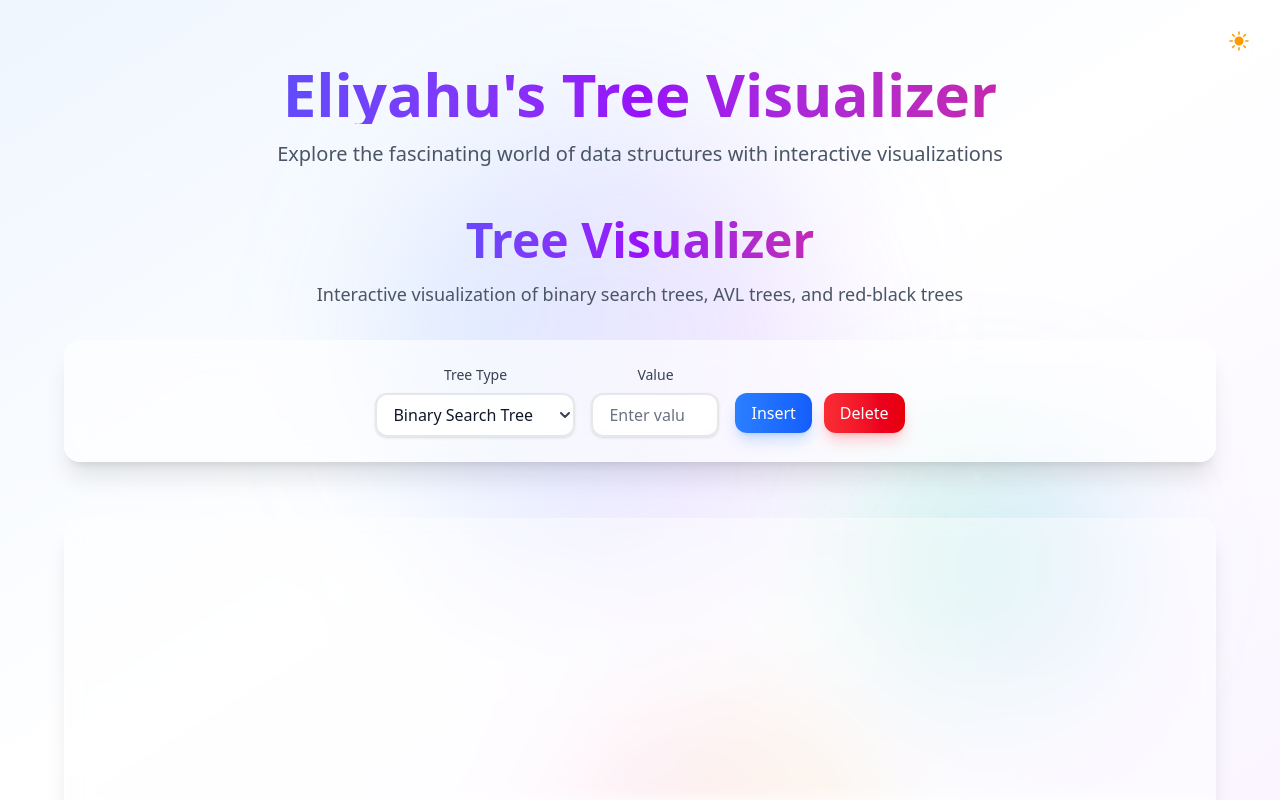
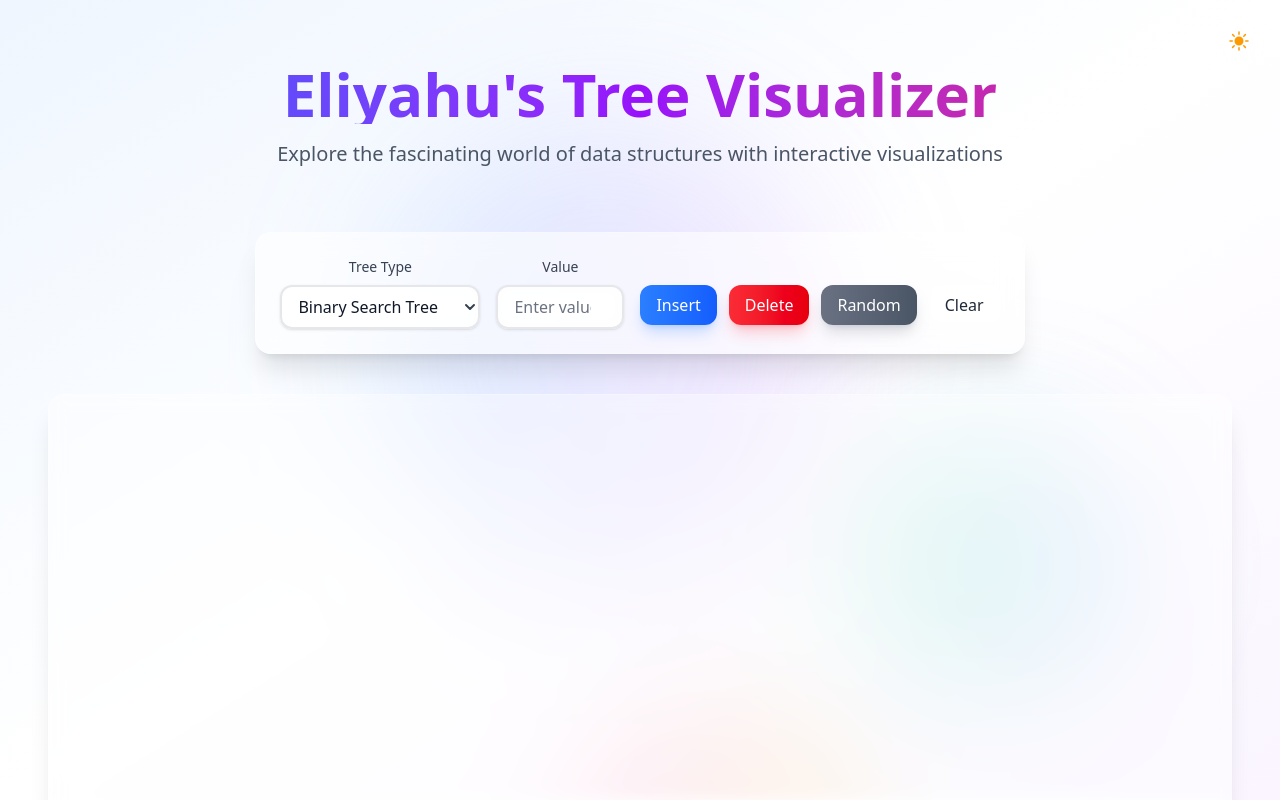
Before and after one commit to eliyahuri/binaryTreeExample, a React (Vite) app: page / in a window 1280 px wide. Shown: the top 800 px of the page. Built offline with nearby package versions, Linux system fonts and the light colour scheme.

Commit message:
refactor: Remove Binomial Heap components and update BinaryTree and Controls for improved functionality

```diff
--- a/src/BinaryTree.tsx
+++ b/src/BinaryTree.tsx
@@ -12,14 +12,6 @@ import {
   TreeKind,
   TreeNode,
 } from "./BinaryTree/utils/tree";
-import {
-  bhCreate,
-  bhExtractMin,
-  bhInsert,
-  BinomialHeap,
-  // bhFindMin, (unused)
-  layoutBH,
-} from "./components/BinomialHeap/utils/binomialHeap";
 
 /**
  * BinaryTree component renders the interactive tree visualizer UI.
@@ -30,10 +22,9 @@ export default function BinaryTree() {
   const [root, setRoot] = useState<TreeNode | null>(null);
   const [input, setInput] = useState("");
   const [viewBox, setViewBox] = useState("0 0 800 500");
-  const [bh, setBh] = useState<BinomialHeap>(bhCreate());
 
   useEffect(() => {
-    if (kind !== "BH" && root) {
+    if (root) {
       layoutTree(root);
       // Compute extents
       let minX = Infinity,
@@ -69,126 +60,87 @@ export default function BinaryTree() {
 
       setViewBox(`${viewX} ${viewY} ${viewW} ${viewH}`);
     }
-    if (kind === "BH") {
-      layoutBH(bh);
-      // compute extents
-      let minX = Infinity,
-        maxX = -Infinity,
-        minY = Infinity,
-        maxY = -Infinity;
-      const visit = (n: any) => {
-        if (!n) return;
-        minX = Math.min(minX, n.x);
-        maxX = Math.max(maxX, n.x);
-        minY = Math.min(minY, n.y);
-        maxY = Math.max(maxY, n.y);
-        n.children.forEach((c: any) => visit(c));
-      };
-      bh.roots.forEach((r) => visit(r));
-      const padding = NODE_R * 1.5;
-      const yShift = -minY + padding;
-      const applyY = (n: any) => {
-        if (!n) return;
-        n.y += yShift;
-        n.children.forEach((c: any) => applyY(c));
-      };
-      bh.roots.forEach((r) => applyY(r));
-      const viewX = minX - padding;
-      const viewY = 0;
-      const viewW = maxX - minX + padding * 2;
-      const viewH = maxY - minY + padding * 3;
-      setViewBox(`${viewX} ${viewY} ${viewW} ${viewH}`);
-    }
   }, [root, kind]);
 
-  useEffect(() => {
-    setRoot(null);
-    setInput("");
-  }, [kind]);
+  const handleInsert = () => {
+    const val = parseInt(input, 10);
+    if (isNaN(val)) return;
 
-  /**
-   * Inserts the numeric value currently typed into the input.
-   *
-   * Handles the logic for the selected tree kind and clears the input.
-   */
-  const insert = () => {
-    const val = Number(input);
-    if (isNaN(val)) return;
-    if (kind === "BH") {
-      // Insert into Binomial Heap
-      setBh(bhInsert(bh, val));
-      setInput("");
-      return;
+    switch (kind) {
+      case "BST":
+        setRoot(bstInsert(root, val));
+        break;
+      case "AVL":
+        setRoot(avlInsert(root, val));
+        break;
+      case "RBT":
+        setRoot(rbtInsert(root, val));
+        break;
+      default:
+        break;
     }
-    let updated: TreeNode;
-    if (kind === "AVL") updated = avlInsert(root, val);
-    else if (kind === "RBT") updated = rbtInsert(root, val);
-    else updated = bstInsert(root, val);
-    setRoot({ ...updated });
     setInput("");
   };
 
-  /**
-   * Removes the node matching the value in the input from the tree.
-   *
-   * Only applicable for binary search based trees; binomial trees are
-   * immutable in this demo and thus ignore removal.
-   */
-  const remove = () => {
-    const val = Number(input);
+  const handleDelete = () => {
+    const val = parseInt(input, 10);
     if (isNaN(val)) return;
-    if (kind === "BH") {
-      // Extract min from Binomial Heap
-      setBh(bhExtractMin(bh));
-      setInput("");
-      return;
+
+    switch (kind) {
+      case "BST":
+        setRoot(bstDelete(root, val));
+        break;
+      case "AVL":
+        // setRoot(avlDelete(root, val));
+        break;
+      case "RBT":
+        // setRoot(rbtDelete(root, val));
+        break;
+      default:
+        break;
     }
-    const updated = bstDelete(root, val);
-    setRoot(updated ? { ...updated } : null);
     setInput("");
   };
 
+  const handleRandom = () => {
+    const val = Math.floor(Math.random() * 100);
+    switch (kind) {
+      case "BST":
+        setRoot(bstInsert(root, val));
+        break;
+      case "AVL":
+        setRoot(avlInsert(root, val));
+        break;
+      case "RBT":
+        setRoot(rbtInsert(root, val));
+        break;
+      default:
+        break;
+    }
+  };
+
+  const handleClear = () => {
+    setRoot(null);
+  };
+
   return (
-    <div className="flex flex-col items-center space-y-8">
     <motion.div
-        initial={{ opacity: 0, y: -20 }}
-        animate={{ opacity: 1, y: 0 }}
-        transition={{ duration: 0.5 }}
-        className="text-center"
-      >
-        <h1 className="text-4xl sm:text-5xl font-bold bg-gradient-to-r from-blue-600 via-purple-600 to-pink-600 bg-clip-text text-transparent mb-4">
-          Tree Visualizer
-        </h1>
-        <p className="text-lg text-gray-600 dark:text-gray-400 max-w-2xl mx-auto">
-          Interactive visualization of binary search trees, AVL trees, and
-          red-black trees
-        </p>
-      </motion.div>
-
-      <motion.div
-        initial={{ opacity: 0, scale: 0.95 }}
-        animate={{ opacity: 1, scale: 1 }}
-        transition={{ duration: 0.5, delay: 0.2 }}
-        className="w-full max-w-6xl"
+      initial={{ opacity: 0 }}
+      animate={{ opacity: 1 }}
+      exit={{ opacity: 0 }}
+      className="flex h-full w-full flex-col items-center justify-center gap-4 p-4"
     >
       <Controls
         kind={kind}
         setKind={setKind}
         input={input}
         setInput={setInput}
-          onInsert={insert}
-          onRemove={remove}
+        onInsert={handleInsert}
+        onDelete={handleDelete}
+        onRandom={handleRandom}
+        onClear={handleClear}
       />
-      </motion.div>
-
-      <motion.div
-        initial={{ opacity: 0, y: 20 }}
-        animate={{ opacity: 1, y: 0 }}
-        transition={{ duration: 0.5, delay: 0.4 }}
-        className="w-full max-w-6xl"
-      >
       <TreeSVG root={root} viewBox={viewBox} />
     </motion.div>
-    </div>
   );
 }
--- a/src/BinaryTree/components/Controls.tsx
+++ b/src/BinaryTree/components/Controls.tsx
@@ -12,7 +12,9 @@ interface ControlsProps {
   input: string;
   setInput: (input: string) => void;
   onInsert: () => void;
-  onRemove: () => void;
+  onDelete: () => void;
+  onRandom: () => void;
+  onClear: () => void;
 }
 
 /**
@@ -26,7 +28,9 @@ export default function Controls({
   input,
   setInput,
   onInsert,
-  onRemove,
+  onDelete,
+  onRandom,
+  onClear,
 }: ControlsProps) {
   return (
     <div className="flex flex-wrap gap-4 mb-6 items-center justify-center p-6 bg-white/60 dark:bg-gray-900/60 backdrop-blur-md rounded-2xl border border-white/20 dark:border-gray-700/20 shadow-xl">
@@ -42,7 +46,6 @@ export default function Controls({
           <option value="BST">Binary Search Tree</option>
           <option value="AVL">AVL Tree</option>
           <option value="RBT">Red-Black Tree</option>
-          <option value="BH">Binomial Heap</option>
         </Select>
       </div>
 
@@ -63,15 +66,15 @@ export default function Controls({
         <Button onClick={onInsert} variant="primary" size="md">
           Insert
         </Button>
-        {kind === "BH" ? (
-          <Button onClick={onRemove} variant="danger" size="md">
-            Extract Min
-          </Button>
-        ) : (
-          <Button onClick={onRemove} variant="danger" size="md">
-            Delete
-          </Button>
-        )}
+        <Button onClick={onDelete} variant="danger" size="md">
+          Delete
+        </Button>
+        <Button onClick={onRandom} variant="secondary" size="md">
+          Random
+        </Button>
+        <Button onClick={onClear} variant="ghost" size="md">
+          Clear
+        </Button>
       </div>
     </div>
   );
--- a/src/components/BinomialHeap/utils/binomialHeap.ts
+++ /dev/null
@@ -1,133 +0,0 @@
-export interface BHNode {
-  id: string;
-  key: number;
-  children: BHNode[];
-  order: number;
-  parent: BHNode | null;
-  x: number;
-  y: number;
-}
-
-let nodeCounter = 0;
-/**
- * Creates a new Binomial Heap node with default values.
- */
-export function createBHNode(key: number): BHNode {
-  return {
-    id: `bh-${nodeCounter++}`,
-    key,
-    children: [],
-    order: 0,
-    parent: null,
-    x: 0,
-    y: 0,
-  };
-}
-
-/**
- * Represents a Binomial Heap.
- */
-export interface BinomialHeap {
-  roots: BHNode[];
-}
-
-/**
- * Creates an empty Binomial Heap.
- */
-export function bhCreate(): BinomialHeap {
-  return { roots: [] };
-}
-
-/**
- * Links two Binomial Trees of the same order, making the smaller key the parent.
- */
-function linkTrees(b1: BHNode, b2: BHNode): BHNode {
-  if (b1.key <= b2.key) {
-    b2.parent = b1;
-    b1.children.unshift(b2);
-    b1.order += 1;
-    return b1;
-  } else {
-    b1.parent = b2;
-    b2.children.unshift(b1);
-    b2.order += 1;
-    return b2;
-  }
-}
-
-/**
- * Merges two Binomial Heaps into one.
- */
-export function bhMerge(h1: BinomialHeap, h2: BinomialHeap): BinomialHeap {
-  const roots = [...h1.roots, ...h2.roots].sort((a, b) => a.order - b.order);
-  const result: BHNode[] = [];
-  for (let i = 0; i < roots.length; i++) {
-    let curr = roots[i];
-    const next = roots[i + 1];
-    if (next && curr.order === next.order) {
-      curr = linkTrees(curr, next);
-      i++;
-      roots.splice(i, 0, curr);
-    } else {
-      result.push(curr);
-    }
-  }
-  return { roots: result };
-}
-
-/**
- * Inserts a key into the Binomial Heap.
- */
-export function bhInsert(heap: BinomialHeap, key: number): BinomialHeap {
-  const node = createBHNode(key);
-  const newHeap = { roots: [node] };
-  return bhMerge(heap, newHeap);
-}
-
-/**
- * Finds the node with the minimum key among the roots.
- */
-export function bhFindMin(heap: BinomialHeap): BHNode | null {
-  if (heap.roots.length === 0) return null;
-  return heap.roots.reduce(
-    (min, n) => (n.key < min.key ? n : min),
-    heap.roots[0]
-  );
-}
-
-/**
- * Extracts (removes) the minimum key node from the heap and restructures it.
- */
-export function bhExtractMin(heap: BinomialHeap): BinomialHeap {
-  const minNode = bhFindMin(heap);
-  if (!minNode) return heap;
-  const newRoots = heap.roots.filter((n) => n !== minNode);
-  const childRoots = minNode.children
-    .map((c) => {
-      c.parent = null;
-      return c;
-    })
-    .reverse();
-  const newHeap = { roots: newRoots };
-  const childHeap = { roots: childRoots };
-  return bhMerge(newHeap, childHeap);
-}
-
-/**
- * Layout positions for Binomial Heap nodes for SVG rendering.
- */
-export function layoutBH(heap: BinomialHeap) {
-  const H_GAP = 70;
-  const V_GAP = 90;
-  heap.roots.forEach((root, idx) => {
-    const offsetX = idx * (H_GAP * Math.pow(2, root.order) + H_GAP);
-    let count = 0;
-    function dfs(node: BHNode, depth: number) {
-      node.x = offsetX + count * H_GAP;
-      node.y = depth * V_GAP;
-      count++;
-      node.children.forEach((child) => dfs(child, depth + 1));
-    }
-    dfs(root, 0);
-  });
-}
--- a/src/components/shared/Button.tsx
+++ b/src/components/shared/Button.tsx
@@ -4,7 +4,7 @@ import { ReactNode } from "react";
 interface ButtonProps {
   children: ReactNode;
   onClick?: () => void;
-  variant?: "primary" | "secondary" | "danger" | "success";
+  variant?: "primary" | "secondary" | "danger" | "success" | "ghost";
   size?: "sm" | "md" | "lg";
   disabled?: boolean;
   className?: string;
@@ -19,6 +19,8 @@ const variantStyles = {
     "bg-gradient-to-r from-red-500 to-red-600 hover:from-red-600 hover:to-red-700 text-white shadow-lg shadow-red-500/25",
   success:
     "bg-gradient-to-r from-green-500 to-green-600 hover:from-green-600 hover:to-green-700 text-white shadow-lg shadow-green-500/25",
+  ghost:
+    "bg-transparent hover:bg-gray-200 dark:hover:bg-gray-700 text-gray-800 dark:text-gray-200",
 };
 
 const sizeStyles = {
```
Also changed, not shown: src/components/BinomialHeap/components/BHSVG.tsx (deleted, +0 -136 lines). Lines whose indentation alone changed are shown as unchanged.
